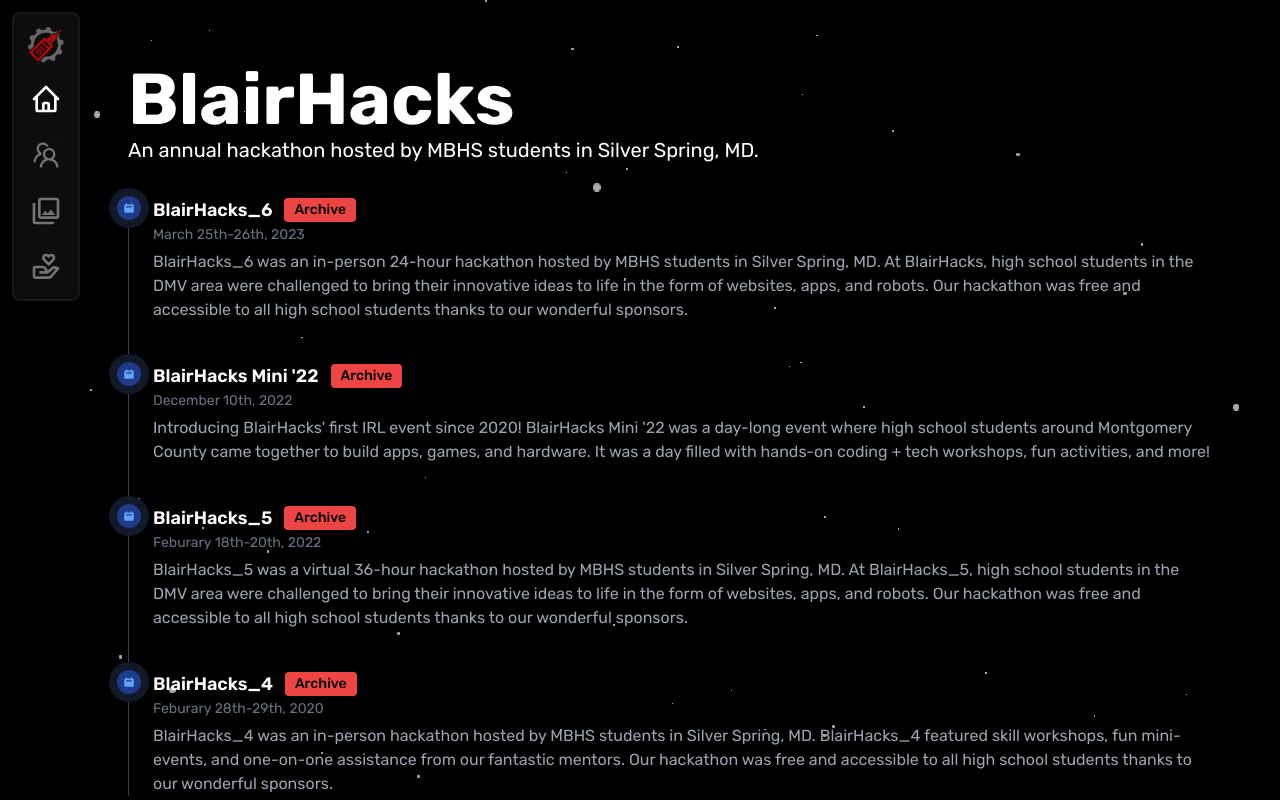
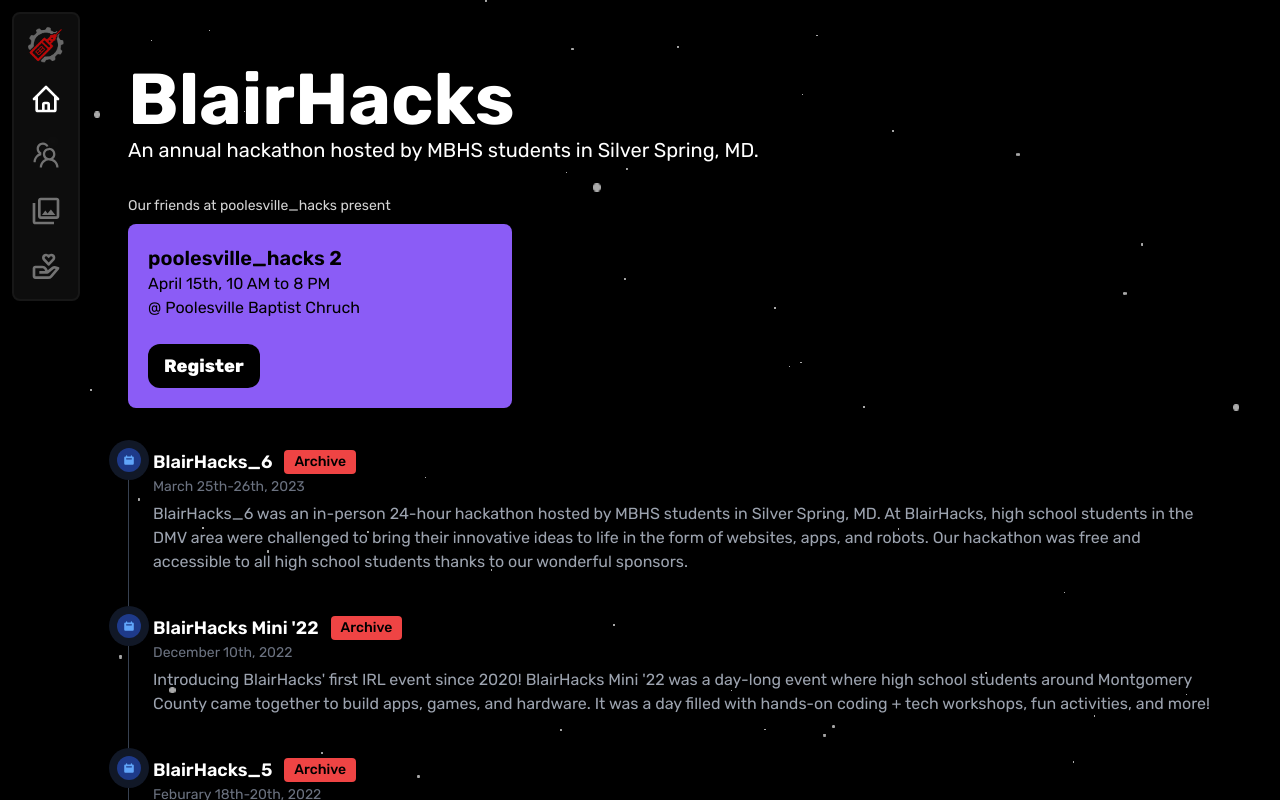
Before and after one commit to blairhacks/site, a Next.js app: page / in a window 1280 px wide. Shown: the top 800 px of the page. Built offline with nearby package versions, Linux system fonts and the light colour scheme.

Commit message:
promote ph 2

```diff
--- a/pages/index.tsx
+++ b/pages/index.tsx
@@ -23,26 +23,26 @@
 					An annual hackathon hosted by MBHS students in Silver Spring, MD.
 				</motion.p>
 			</div>
-			{/* Card for BH6 */}
-			{/* <motion.div
+			<p className="pb-2 text-sm text-neutral-300">Our friends at poolesville_hacks present</p>
+			{/* Card for poolesville_hacks */}
+			<motion.div
 				initial={{ opacity: 0 }}
 				animate={{ opacity: 1 }}
 				transition={{ duration: 0.3, ease: "linear", delay: 0.2 }}
-				style={{ backgroundColor: "#D4AF37" }}
-				className="rounded-lg p-5 mb-10 w-full md:w-96 text-black"
+				className="rounded-lg p-5 bg-violet-500 mb-10 w-full md:w-96 text-black"
 			>
 				<h2 className="font-semibold text-xl">
-					<a href="https://6.blairhacks.com" target="blank">
-						BlairHacks_6
+					<a href="https://poolesvillehacks.tech/" target="blank">
+						poolesville_hacks 2
 					</a>
 				</h2>
-				<time>March 25-26, </time>
-				<time>10 AM to 6 PM</time>
-				<a href="https://goo.gl/maps/jMyUCS3fzMaLHzmg7" target="blank">
-					<p>@ Virtual + Montgomery College Rockville</p>
+				<time>April 15th, </time>
+				<time>10 AM to 8 PM</time>
+				<a href="https://goo.gl/maps/yB9A392f4qEFWDD49" target="blank">
+					<p>@ Poolesville Baptist Chruch</p>
 				</a>
 				<a
-					href="https://6.blairhacks.com"
+					href="https://organize.mlh.io/participants/events/8630-poolesville_hacks-2"
 					target="_blank"
 					rel="noreferrer noopener"
 					className="w-max"
@@ -51,7 +51,7 @@
 						Register
 					</button>
 				</a>
-			</motion.div> */}
+			</motion.div>
 			<Timeline />
 		</div>
 	);
```
